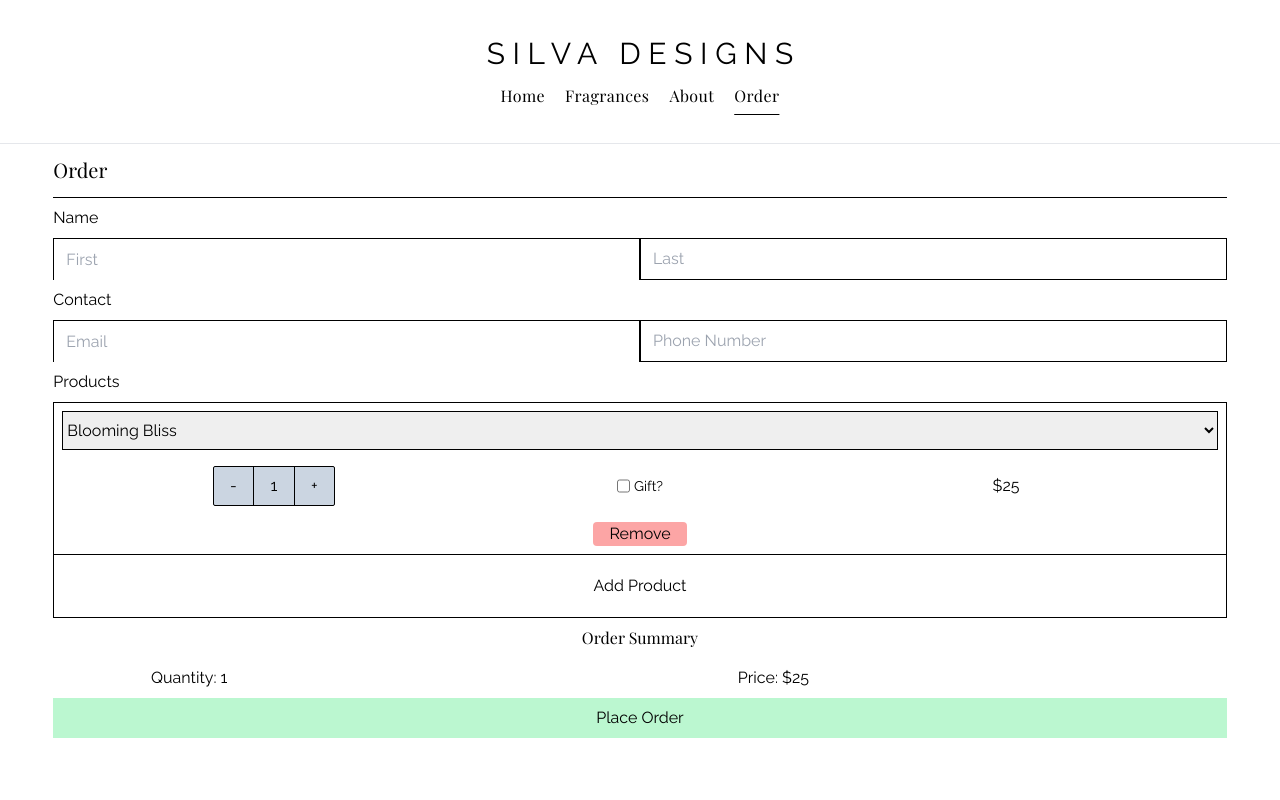
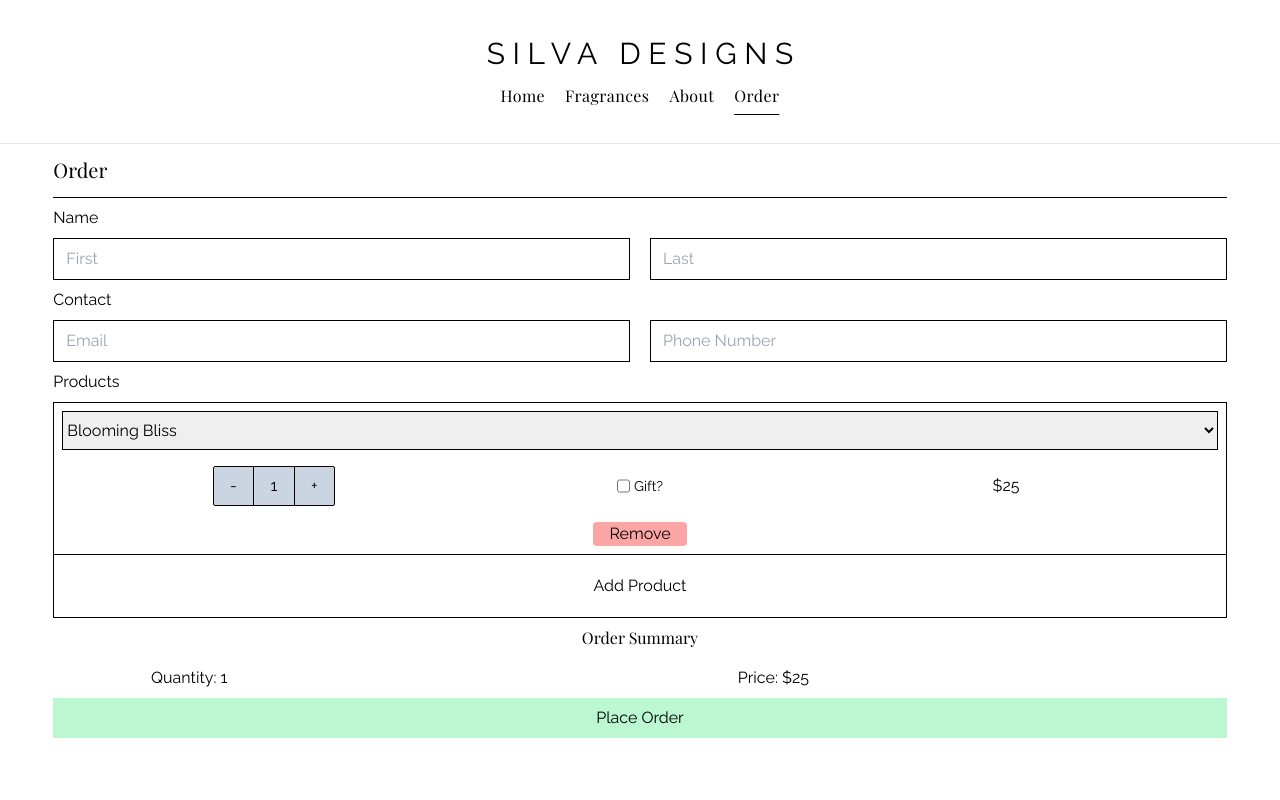
Before and after one commit to silva-tim/silva-designs, a React (Vite) app: page /order in a window 1280 px wide. Shown: the top 800 px of the page. Built offline with nearby package versions, Linux system fonts and the light colour scheme.

Commit message:
Fixed styling for small and up after last change

```diff
--- a/src/pages/Order.tsx
+++ b/src/pages/Order.tsx
@@ -71,13 +71,13 @@ export default function Order() {
       <form onSubmit={(e) => handleSubmit(e)}>
         <div className="flex flex-wrap">
           <span className="basis-full py-2">Name</span>
-          <div className="flex basis-full flex-wrap sm:flex-nowrap">
+          <div className="flex basis-full flex-wrap sm:flex-nowrap sm:gap-5">
             <input
               type="text"
               name="first"
               value={firstName}
               onChange={(e) => onSetFirst(e.target.value)}
-              className="basis-full border-x border-t border-black px-3 py-2"
+              className="basis-full border-x border-t border-black px-3 py-2 sm:border"
               placeholder="First"
             />
             <input
@@ -85,20 +85,20 @@ export default function Order() {
               name="last"
               value={lastName}
               onChange={(e) => onSetLast(e.target.value)}
-              className="basis-full border border-black px-3 py-2"
+              className="basis-full border border-black px-3 py-2 "
               placeholder="Last"
             />
           </div>
         </div>
         <div className="flex flex-wrap">
           <span className="basis-full py-2">Contact</span>
-          <div className="flex basis-full flex-wrap sm:flex-nowrap">
+          <div className="flex basis-full flex-wrap sm:flex-nowrap sm:gap-5">
             <input
               type="email"
               name="email"
               value={email}
               onChange={(e) => onSetEmail(e.target.value)}
-              className="basis-full border-x border-t border-black px-3 py-2"
+              className="basis-full border-x border-t border-black px-3 py-2 sm:border"
               placeholder="Email"
             />
             <input
```
